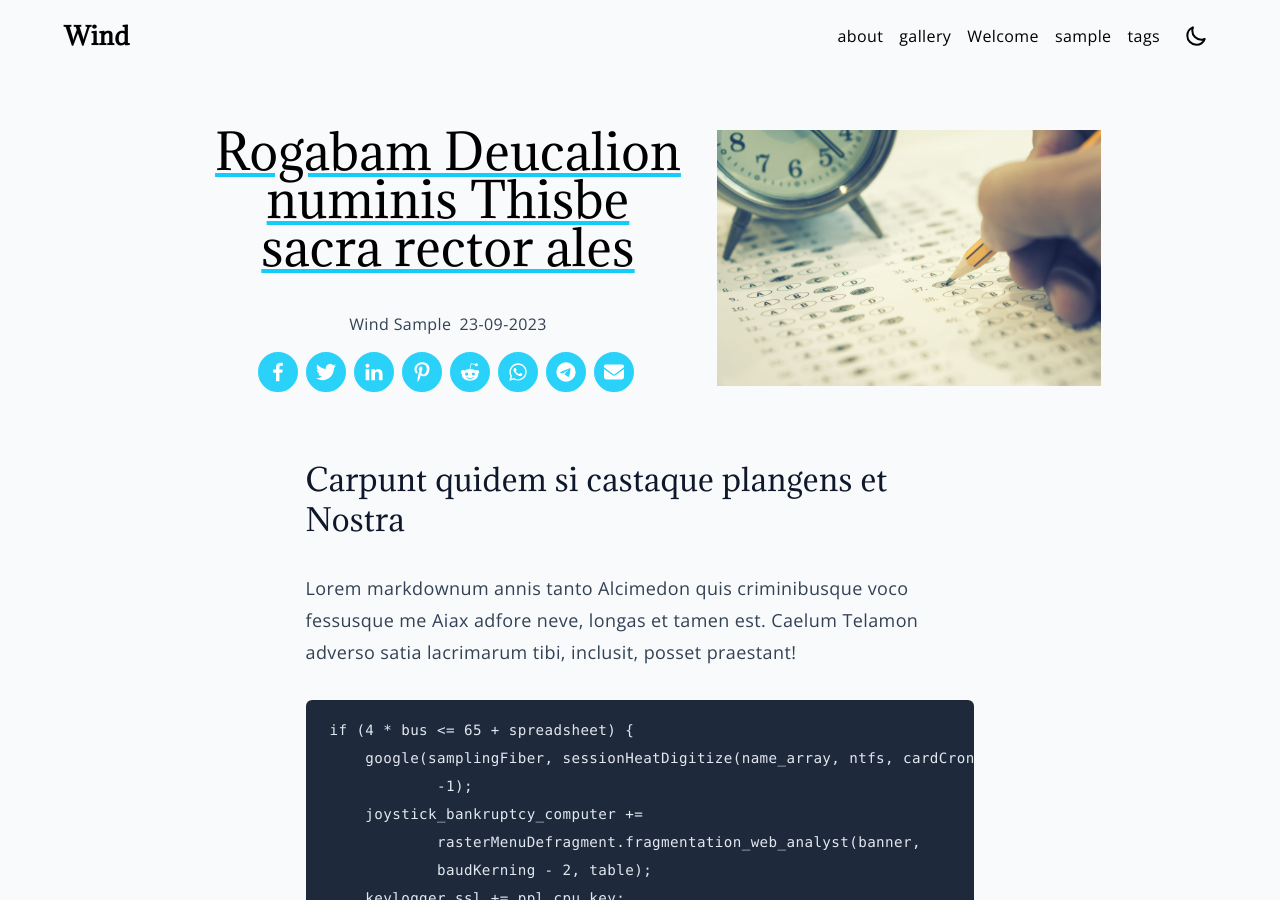
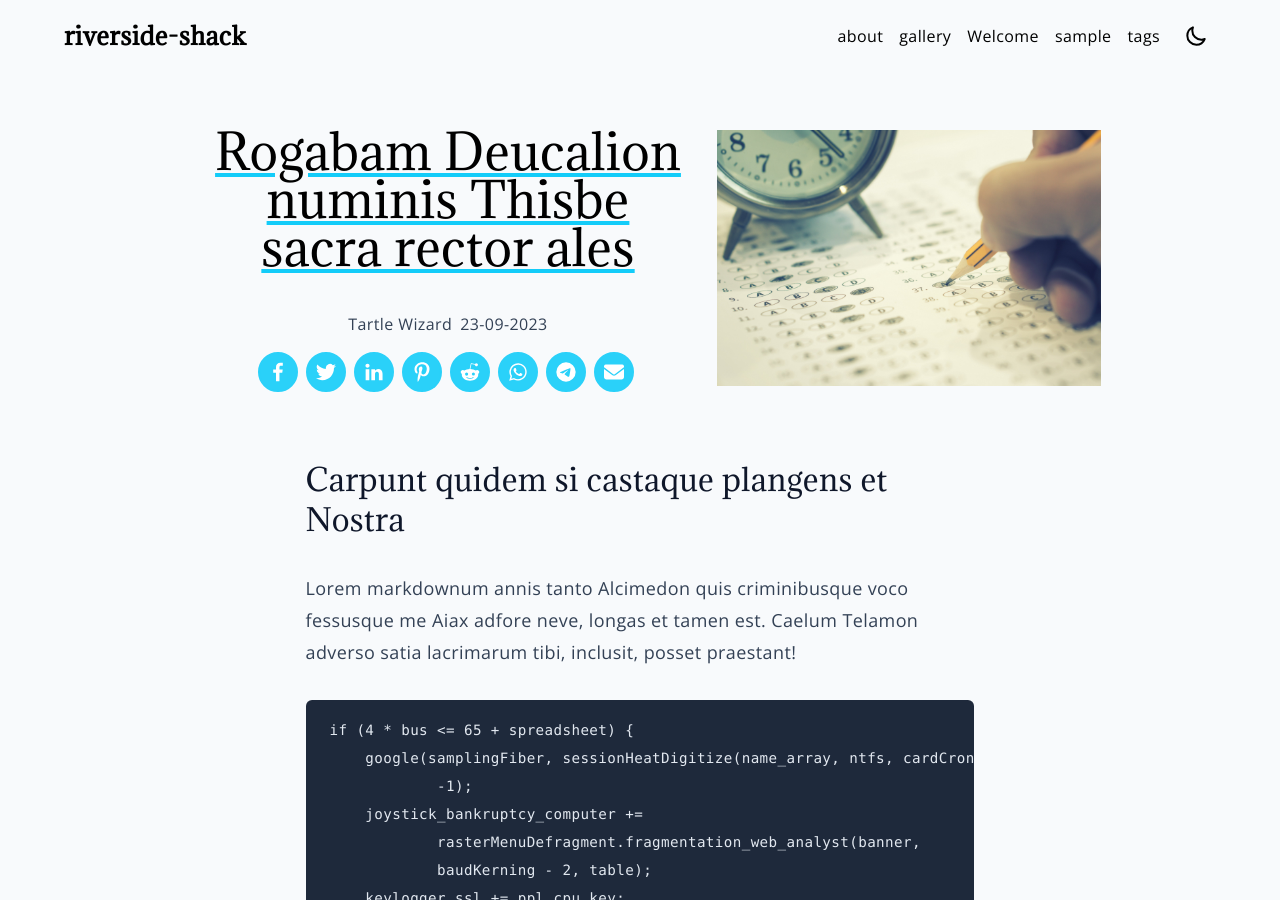
Before and after one commit to LattVines/riverside-shack, a Jekyll site: the page built from _posts/2023-09-23-test-6.md, in a window 1280 px wide and 900 px high. Built offline with Jekyll 4.4.1, drawn with Linux system fonts in a browser that asks for light colours.

Commit message:
Initial config

```diff
--- a/_config.yml
+++ b/_config.yml
@@ -1,10 +1,10 @@
-domain: example.com
-url: https://example.com
-baseurl: "/wind"
+domain: LattVines.hithub.io
+url: https://LattVines.github.io
+baseurl: "/riverside-shack"
 
-title: Wind
-email: wind@example.com
-author: Wind Sample
+title: riverside-shack
+email: tartlegames@gmail.com
+author: Tartle Wizard
 
 lang: en
 
@@ -15,7 +15,7 @@ color: "#13ccf9"
 # disqus:
 #   shortname: example-com
 #
-rrss:
-  email: "example@example.cl"
-  telegram: "https://t.me/"
-  discord: "https://discord.com/"
+# rrss:
+#   email: "example@example.cl"
+#   telegram: "https://t.me/"
+#   discord: "https://discord.com/"
```
